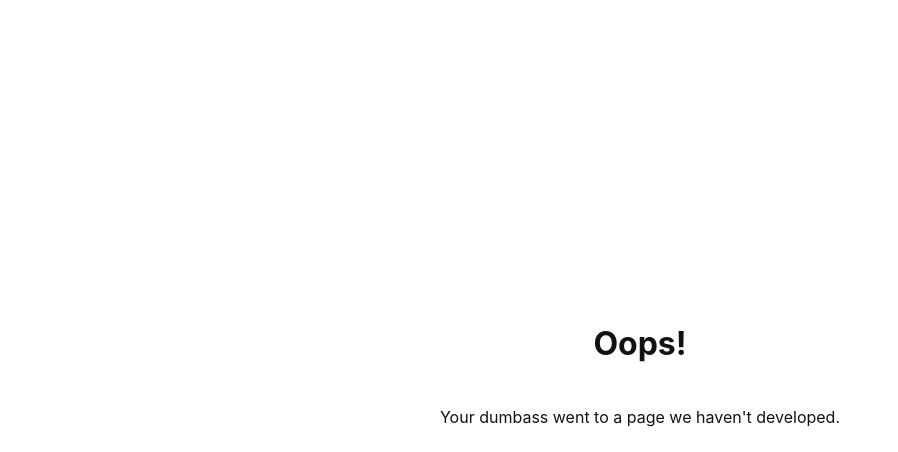
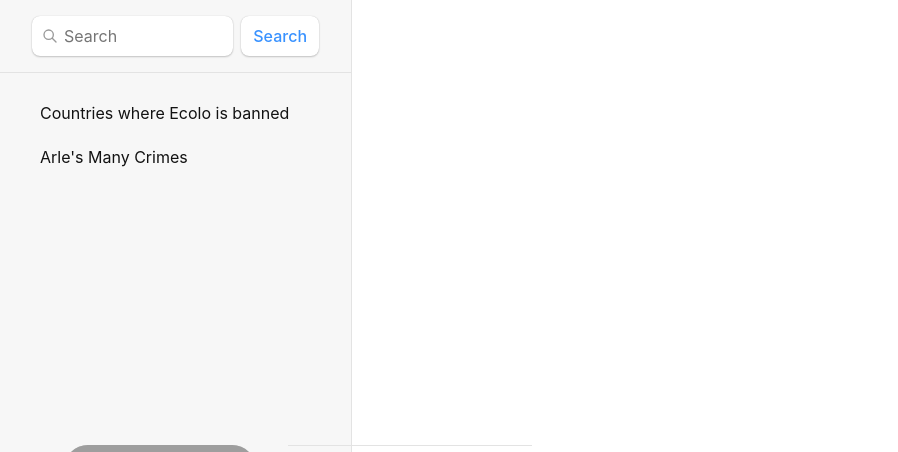
Before and after one commit to ArmandoRJr/puyo-gateway, a React (Vite) app: page /puyo-gateway/ecolo-crimes/1 in a window 1280 px wide. Before the commit this address had no page. Shown: the top 452 px of the page, without its empty margins (0-898 px from the left). Built offline with nearby package versions, Linux system fonts and the light colour scheme; grey boxes are pictures that could not be loaded.

Commit message:
idek anymore man

```diff
--- a/src/main.tsx
+++ b/src/main.tsx
@@ -8,12 +8,12 @@ import EcoloCrimes from "./routes/ecolo-crimes.tsx";
 
 const router = createBrowserRouter([
   {
-    path: "/",
+    path: "/puyo-gateway/",
     element: <Root />,
     errorElement: <ErrorPage />,
     children: [
       {
-        path: "ecolo-crimes/:dumbassId",
+        path: "/puyo-gateway/ecolo-crimes/:dumbassId",
         element: <EcoloCrimes />,
       },
     ],
--- a/src/routes/root.tsx
+++ b/src/routes/root.tsx
@@ -23,7 +23,9 @@ const Root = () => {
       <nav>
         <ul>
           <li>
-            <Link to={`/ecolo-crimes/1`}>Countries where Ecolo is banned</Link>
+            <Link to={`/puyo-gateway/ecolo-crimes/1`}>
+              Countries where Ecolo is banned
+            </Link>
           </li>
           <li>
             <Link to={`/contacts/2`}>Arle's Many Crimes</Link>
```
Also changed, not shown: 2 other files (tests, documents, lock files or other folders).
